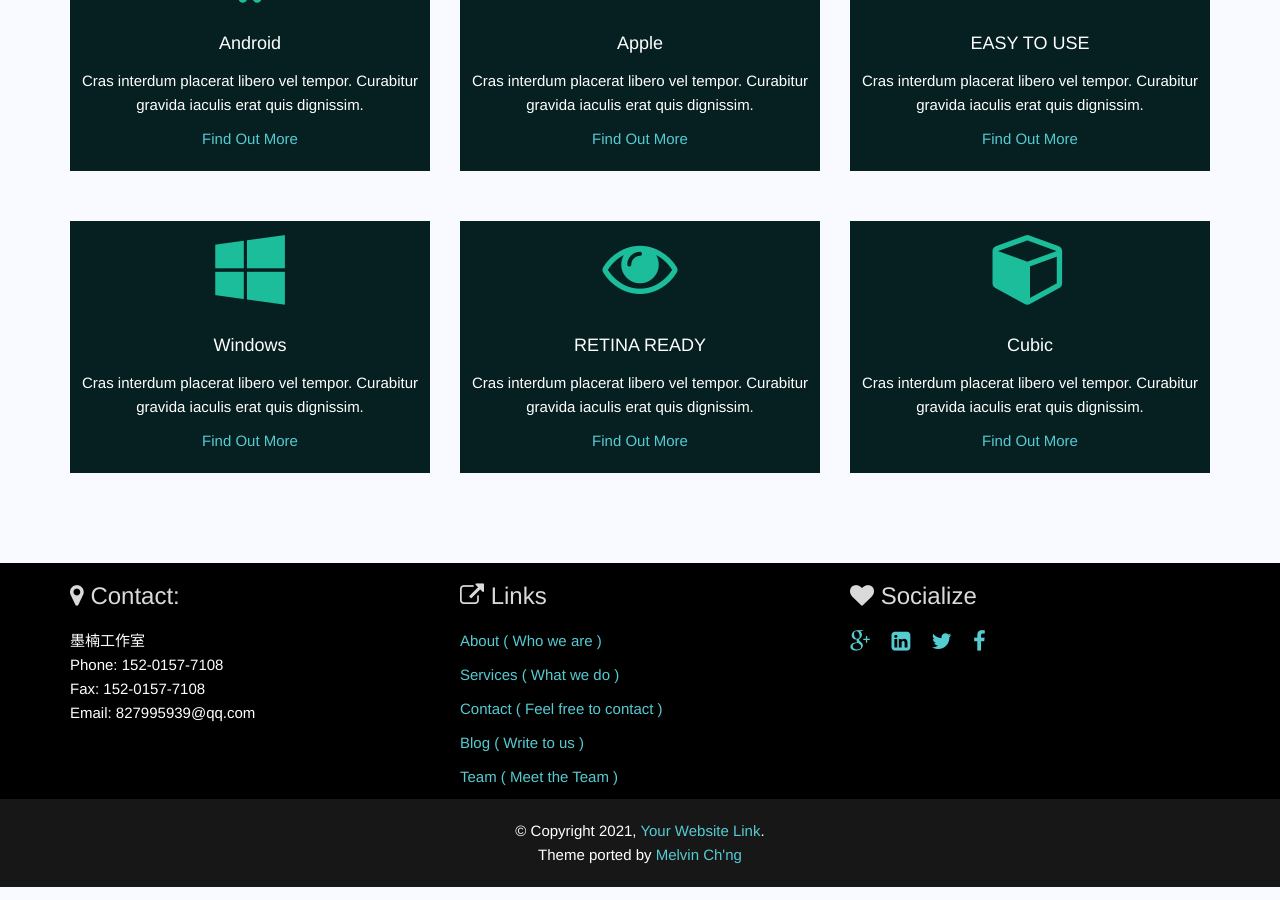
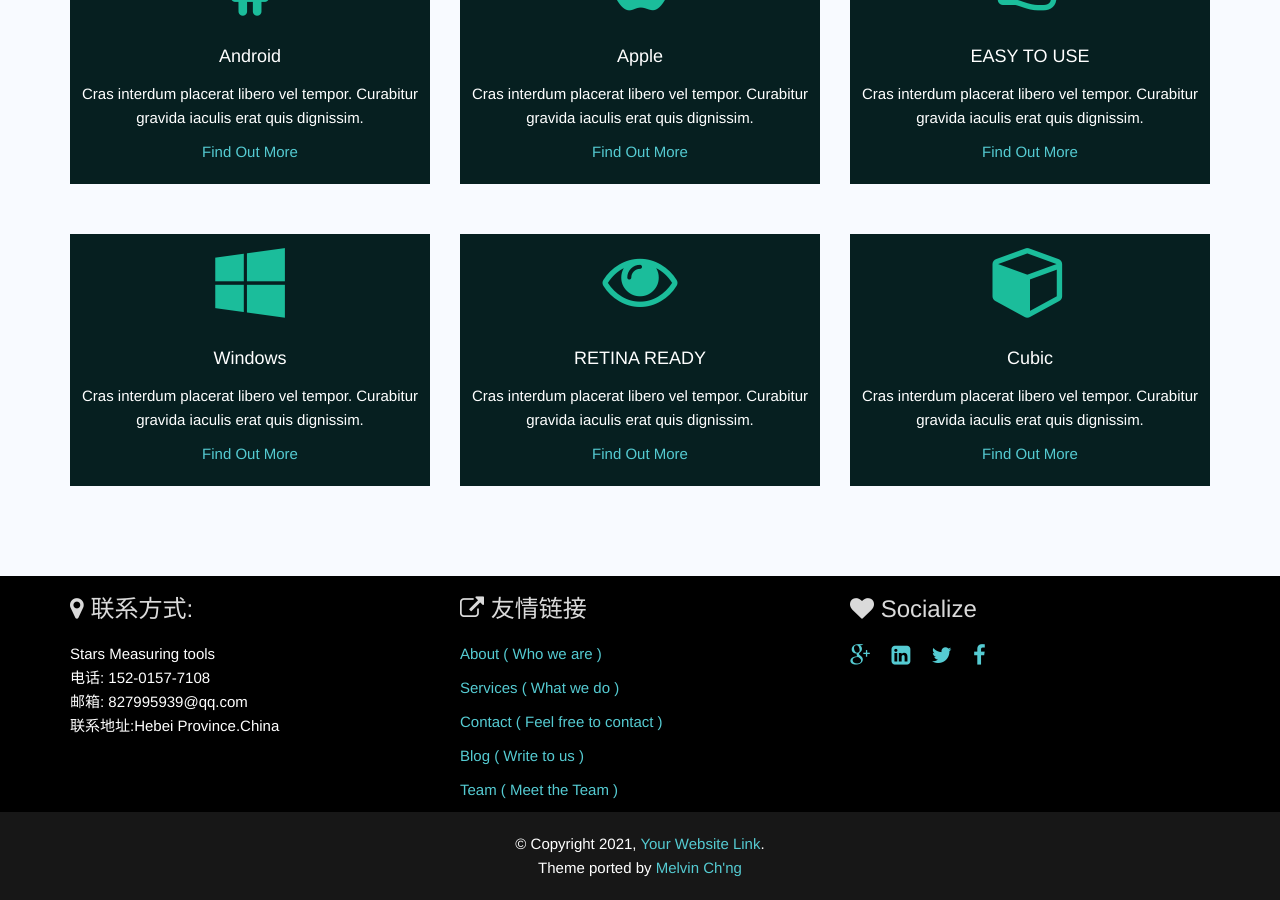
Before and after one commit to imonan/imonan, a Jekyll site: the page built from index.html, in a window 1280 px wide and 900 px high, scrolled down 835 px. Built offline with Jekyll 4.4.1, drawn with Linux system fonts in a browser that asks for light colours.

Commit message:
modify banner

```diff
--- a/_config.yml
+++ b/_config.yml
@@ -13,16 +13,16 @@
 # you will see them accessed via {{ site.title }}, {{ site.email }}, and so on.
 # You can create any custom variable you would like, and they will be accessible
 # in the templates via {{ site.myvariable }}.
-title: 墨楠工作室
+title: Stars Measuring tools
 email: 827995939@qq.com
 description: > # this means to ignore newlines until "baseurl:"
-  计算机软件技术推广、技术服务、技术转让、手机app、微信小程序等.
+  Cast iron flat table production and processing, sales one-stop procurement, ordinary flat plate, T groove platform and other machine bed casting production and sales.
 baseurl: "" # the subpath of your site, e.g. /blog
 url: "" # the base hostname & protocol for your site, e.g. http://example.com
 
 # Company Information
-company_name: 墨楠工作室
-address_line: 河北省沧州市
+company_name: Stars Measuring tools
+address_line: Hebei Province.China
 telephone_number: 152-0157-7108
 fax_number: 152-0157-7108
 company_email: 827995939@qq.com
--- a/_includes/footer.html
+++ b/_includes/footer.html
@@ -3,16 +3,17 @@
   <div class="container">
     <div class="row">
       <div class="col-md-4">
-        <h3><i class="fa fa-map-marker"></i> Contact:</h3>
+        <h3><i class="fa fa-map-marker"></i> 联系方式:</h3>
         <p class="footer-contact">
           {{ site.company_name }} <br>
-          Phone: {{ site.telephone_number }} <br>
-          Fax: {{ site.fax_number }} <br>
-          Email: {{ site.company_email }}<br>
+          电话: {{ site.telephone_number }} <br>
+          <!--Fax: {{ site.fax_number }} <br>-->
+          邮箱: {{ site.company_email }}<br>
+          联系地址:{{site.address_line}}<br>
         </p>
       </div>
       <div class="col-md-4">
-        <h3><i class="fa fa-external-link"></i> Links</h3>
+        <h3><i class="fa fa-external-link"></i> 友情链接</h3>
         <p><a href="/about"> About ( Who we are )</a></p>
         <p><a href="/about"> Services ( What we do )</a></p>
         <p><a href="/contact"> Contact ( Feel free to contact )</a></p>
--- a/_layouts/home_style.html
+++ b/_layouts/home_style.html
@@ -23,7 +23,7 @@
                     <div class="carousel-inner" role="listbox">
                         <!-- Begin Slide 1 -->
                         <div class="item active">
-                            <img src="../assets/img/slider/slide2.jpg" height="400" alt="Image of first carousel">
+                            <img src="../assets/img/slider/banner-1.jpg" height="400" alt="Image of first carousel">
                             <div class="carousel-caption">
                                 <h3 class="carousel-title hidden-xs">Office BOOTSTRAP TEMPLATE</h3>
                                 <p class="carousel-body">RESPONSIVE \ MULTI PAGE</p>
@@ -33,7 +33,7 @@
 
                         <!-- Begin Slide 2 -->
                         <div class="item">
-                            <img src="../assets/img/slider/slide4.jpg" height="400" alt="Image of second carousel">
+                            <img src="../assets/img/slider/banner-2.jpg" height="400" alt="Image of second carousel">
                             <div class="carousel-caption">
                                 <h3 class="carousel-title hidden-xs">EASY TO CUSTOMIZE</h3>
                                 <p class="carousel-body">BEAUTIFUL \ CLEAN \ MINIMAL</p>
@@ -43,7 +43,7 @@
 
                         <!-- Begin Slide 3 -->
                         <div class="item">
-                            <img src="../assets/img/slider/slide2.jpg" height="400" alt="Image of third carousel">
+                            <img src="../assets/img/slider/banner-3.jpg" height="400" alt="Image of third carousel">
                             <div class="carousel-caption">
                                 <h3 class="carousel-title hidden-xs">MULTI-PURPOSE TEMPLATE</h3>
                                 <p class="carousel-body">PORTFOLIO \ CORPORATE \ CREATIVE</p>
```
Also changed, not shown: assets/img/slider/banner-1.jpg (added), assets/img/slider/banner-2.jpg (added), assets/img/slider/banner-3.jpg (added), 3 other files.
